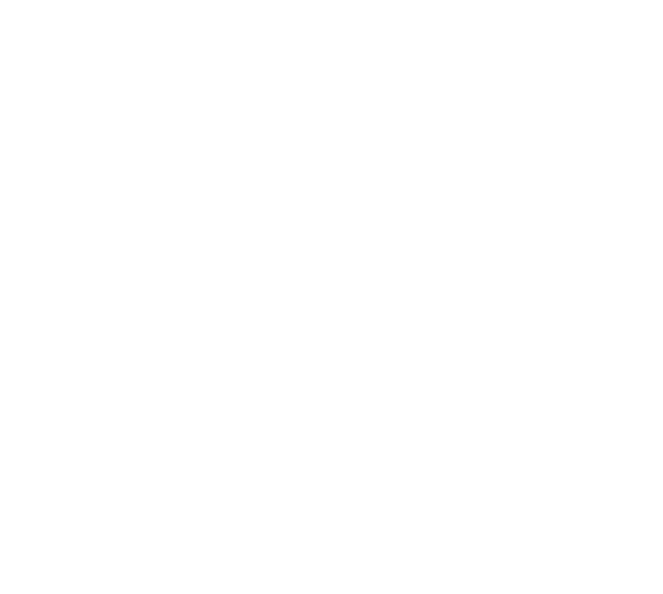
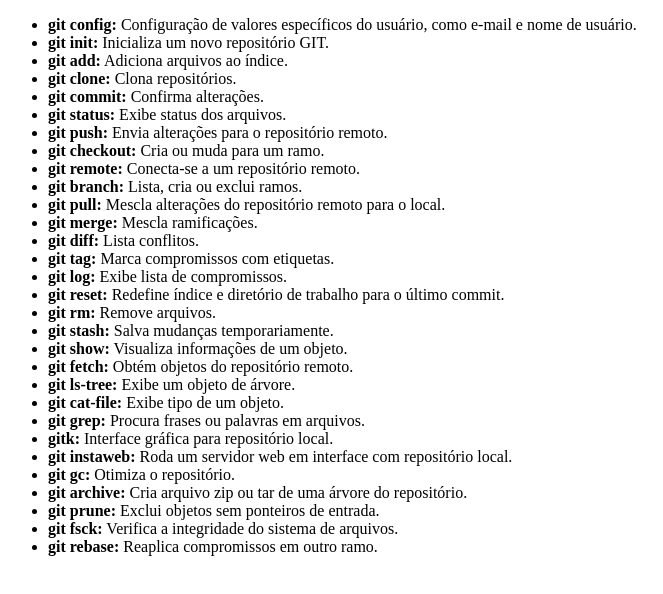
Before and after one commit to cesarrl78/tutorial_git, a plain HTML site: page index.html in a window 1280 px wide. Shown: the whole page, without its empty margins (0-663 px from the left). Drawn offline with Linux system fonts and the light colour scheme.

Commit message:
Update index.html

```diff
--- a/index.html
+++ b/index.html
@@ -1,11 +1,42 @@
 <!DOCTYPE html>
-<html lang="en">
-    <head>
-        <meta charset="UTF-8" />
-        <main http-equiv="X-UA-Compatible" content="IE-edge" />
-        <meta name="viewport" content="width=device-width, initial-scale=1.0" />
-        <title> Tutorial de Git</title>
-    </head>
-    <body></body>
+<html>
+<head>
+    <title>Comandos GIT</title>
+</head>
+<body>
 
+<ul>
+    <li><strong>git config:</strong> Configuração de valores específicos do usuário, como e-mail e nome de usuário.</li>
+    <li><strong>git init:</strong> Inicializa um novo repositório GIT.</li>
+    <li><strong>git add:</strong> Adiciona arquivos ao índice.</li>
+    <li><strong>git clone:</strong> Clona repositórios.</li>
+    <li><strong>git commit:</strong> Confirma alterações.</li>
+    <li><strong>git status:</strong> Exibe status dos arquivos.</li>
+    <li><strong>git push:</strong> Envia alterações para o repositório remoto.</li>
+    <li><strong>git checkout:</strong> Cria ou muda para um ramo.</li>
+    <li><strong>git remote:</strong> Conecta-se a um repositório remoto.</li>
+    <li><strong>git branch:</strong> Lista, cria ou exclui ramos.</li>
+    <li><strong>git pull:</strong> Mescla alterações do repositório remoto para o local.</li>
+    <li><strong>git merge:</strong> Mescla ramificações.</li>
+    <li><strong>git diff:</strong> Lista conflitos.</li>
+    <li><strong>git tag:</strong> Marca compromissos com etiquetas.</li>
+    <li><strong>git log:</strong> Exibe lista de compromissos.</li>
+    <li><strong>git reset:</strong> Redefine índice e diretório de trabalho para o último commit.</li>
+    <li><strong>git rm:</strong> Remove arquivos.</li>
+    <li><strong>git stash:</strong> Salva mudanças temporariamente.</li>
+    <li><strong>git show:</strong> Visualiza informações de um objeto.</li>
+    <li><strong>git fetch:</strong> Obtém objetos do repositório remoto.</li>
+    <li><strong>git ls-tree:</strong> Exibe um objeto de árvore.</li>
+    <li><strong>git cat-file:</strong> Exibe tipo de um objeto.</li>
+    <li><strong>git grep:</strong> Procura frases ou palavras em arquivos.</li>
+    <li><strong>gitk:</strong> Interface gráfica para repositório local.</li>
+    <li><strong>git instaweb:</strong> Roda um servidor web em interface com repositório local.</li>
+    <li><strong>git gc:</strong> Otimiza o repositório.</li>
+    <li><strong>git archive:</strong> Cria arquivo zip ou tar de uma árvore do repositório.</li>
+    <li><strong>git prune:</strong> Exclui objetos sem ponteiros de entrada.</li>
+    <li><strong>git fsck:</strong> Verifica a integridade do sistema de arquivos.</li>
+    <li><strong>git rebase:</strong> Reaplica compromissos em outro ramo.</li>
+</ul>
+
+</body>
 </html>
```
